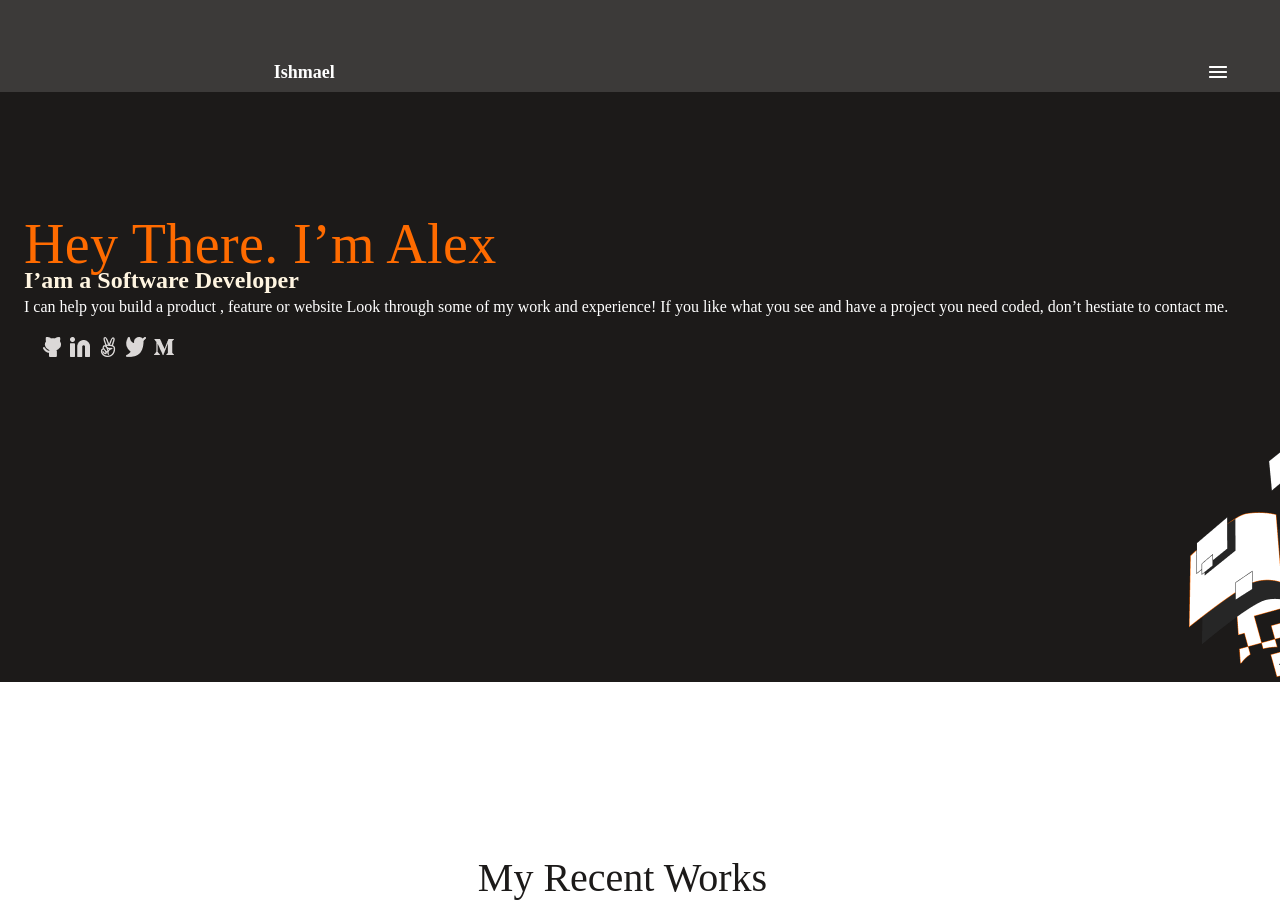
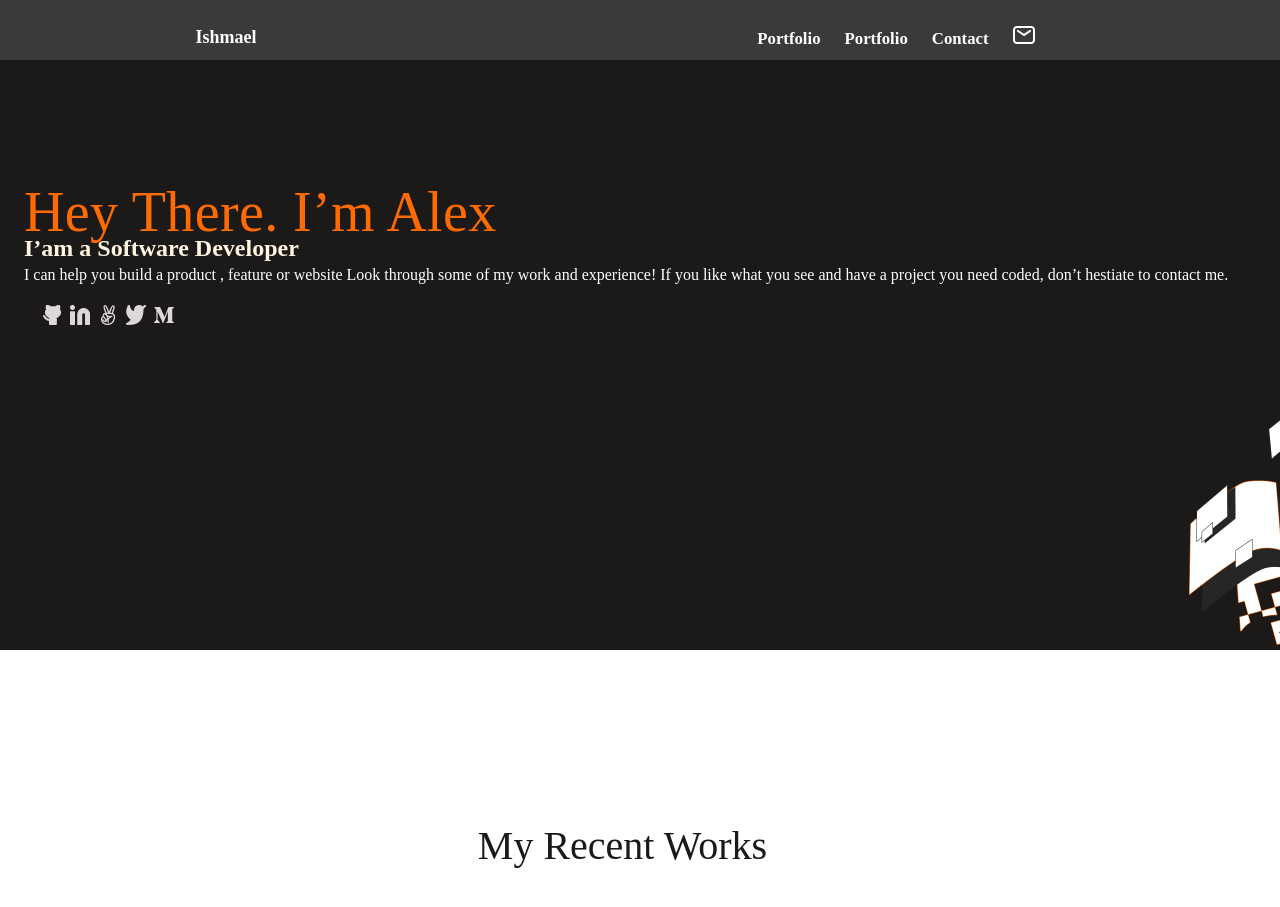
Before and after one commit to ayebaishmo/portfolio1, a plain HTML site: page index.html in a window 1280 px wide. Shown: the top 907 px of the page. Drawn offline with Linux system fonts and the light colour scheme.

Commit message:
Add media queries for toolbar

```diff
--- a/index.css
+++ b/index.css
@@ -419,3 +419,35 @@ footer > form > textarea {
   height: 5px;
   border-radius: 5px;
 }
+
+.toolbar > div > ul {
+  display: none;
+}
+
+@media only screen and (min-width: 900px) {
+  .toolbar {
+    height: 60px;
+  }
+  .toolbar > div {
+    margin-top: 15px;
+  }
+
+  .toolbar > div > img {
+    display: none;
+  }
+
+  .toolbar > div > ul {
+    display: block;
+    margin-top: -25px;
+ }
+
+  .toolbar > div > ul > li {
+    display: inline-block;
+    margin-left: 20px;
+    font-style: normal;
+    font-weight: 600;
+    font-size: 25px;
+    line-height: 20px;
+    color: #fff;
+  }
+}
--- a/index.html
+++ b/index.html
@@ -16,6 +16,12 @@
           </div>
           <div>
             <img src="img/union.png" alt="" />
+            <ul>
+              <li><h6>Portfolio</h6></li>
+              <li><h6>Portfolio</h6></li>
+              <li><h6>Contact</h6></li>
+              <li><img src="img/Letter.png" alt=""></li>
+            </ul>
           </div>
         </div>
       </nav>
```
Also changed, not shown: img/Letter.png (added).
